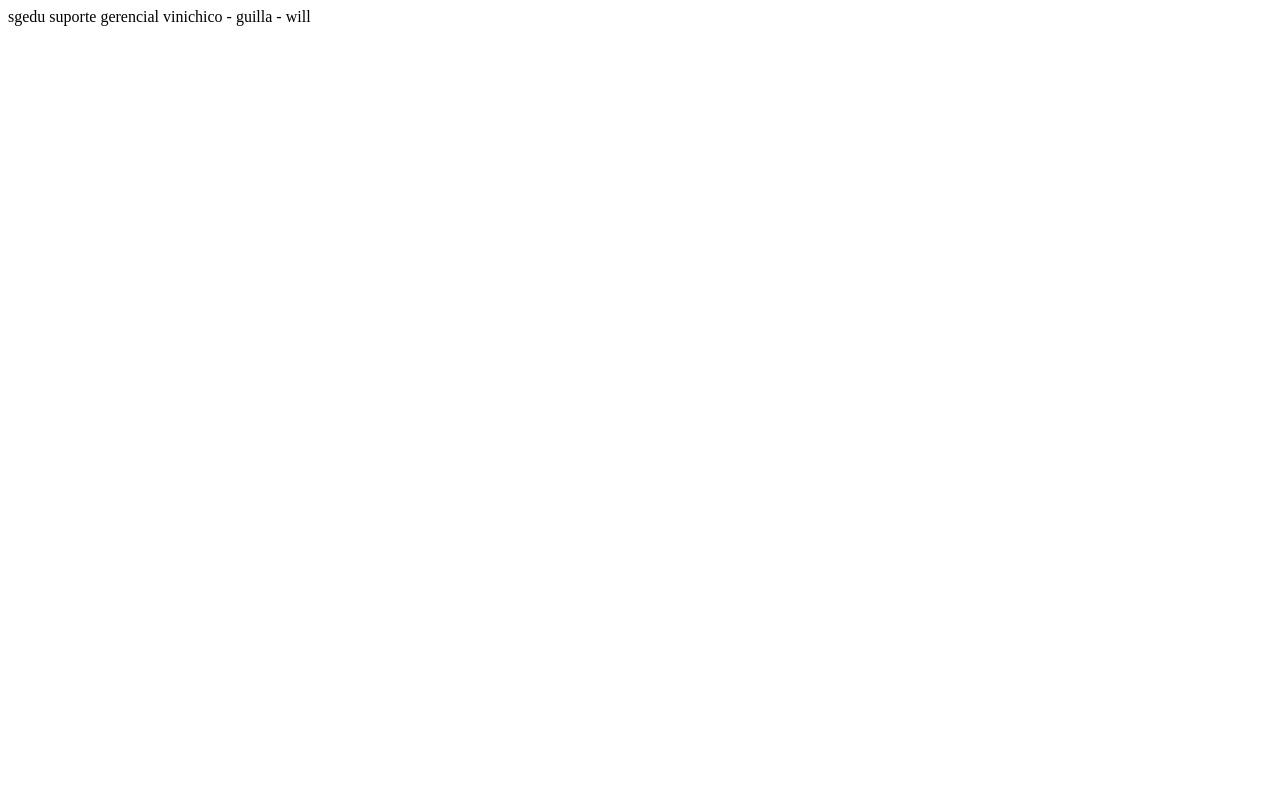
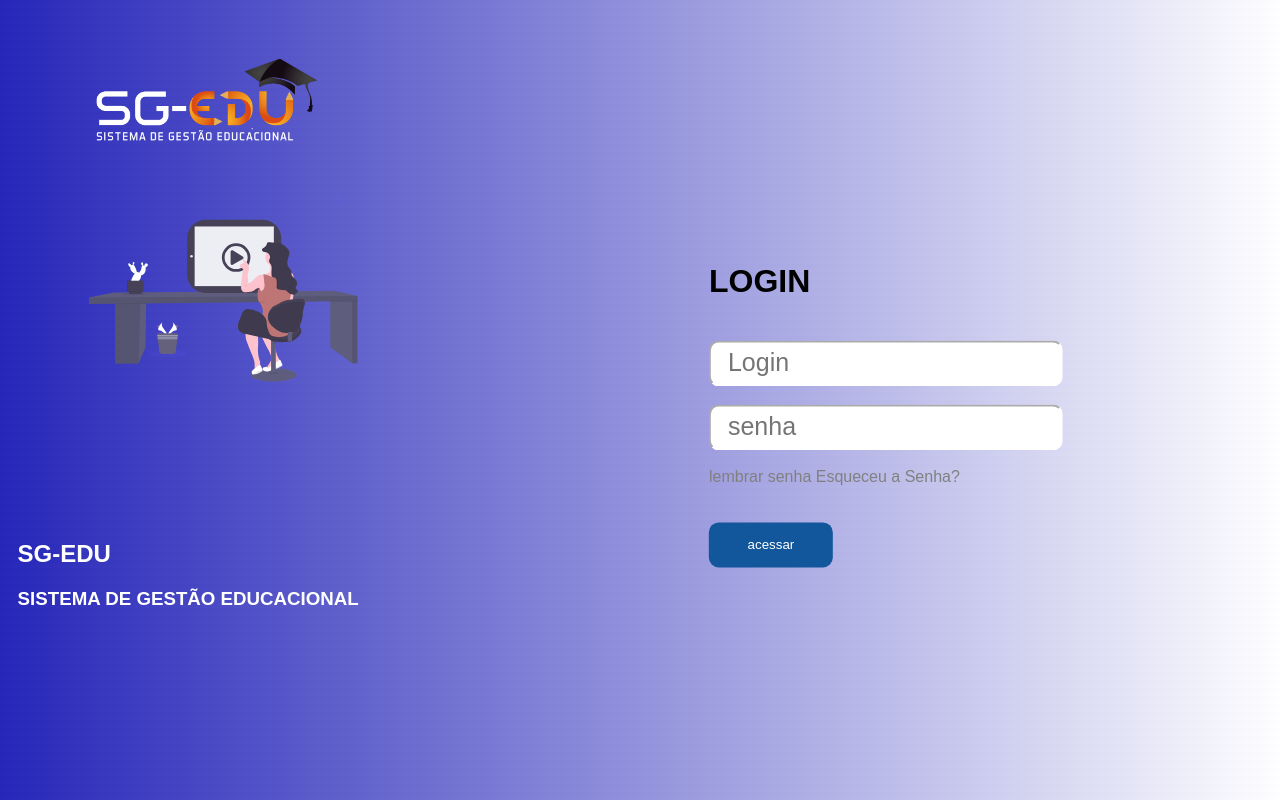
Before and after one commit to Igor-Ribeiro04/meu_site, a plain HTML site: page index.html in a window 1280 px wide. Drawn offline with Linux system fonts and the light colour scheme.

Commit message:
melhoria

```diff
--- a/index.html
+++ b/index.html
@@ -5,7 +5,82 @@
     <meta http-equiv="X-UA-Compatible" content="IE=edge">
     <meta name="viewport" content="width=device-width, initial-scale=1.0">
     <title>igor</title>
-</head>sgedu suporte gerencial vinichico - guilla - will<head>
+    <style>
+        body{
+            font-family: Arial, Helvetica, sans-serif;
+            background-image: linear-gradient(150deg, rgb(37, 37, 185), white);
+        }
+        div{;
+            position: absolute;
+            top: 50%;
+            left: 64%;
+            transform: translate(-37%,-49%);
+            padding: 80px;
+            border-radius: 15px;
+        }
+        input{
+            padding: 10px;
+            border-color: white;
+            outline: none;
+            font-size: 25px;
+            border-radius: 10px;
+            width: 330px;
+            height: 22px;
+        }
+        button{
+            background-color: rgb(18, 86, 155);
+            border: none;
+            padding: 15px;
+            width: 35%;
+            border-radius: 10px;
+            color: white
+        }
+    </style>
+</head>
 <body>
+    <div>
+        <h1>LOGIN</h1>
+        <br>
+        <input type="text" placeholder=" Login">
+        <br><br>
+        <input type="password" placeholder=" senha">
+        <br><br>
+        <a href="#" class="cursor-pointer select-none" for="remember-me">  lembrar senha</a>
+        <a href="#" class="fogot-password">Esqueceu a Senha?</a>
+        <br><br>
+        <br>
+        <button>acessar</button>
+    </div>
+    <div class="content-info">
+        <h2>SG-EDU</h2>
+        <H3>SISTEMA DE GESTÃO EDUCACIONAL</H3>
+    </div>
+    <img src="sg02.png" class="imagem-sg" alt="">
+    <img src="sg01.svg" class="imagem-final" alt="">
+    <STyle>
+       .content-info{
+        width: 600px;
+        color: white;
+        font-family:Arial, Helvetica, sans-serif;
+        transform: translate(-116%,15%);
+       }
+       a{
+        color: gray;
+        text-decoration: none;
+        cursor: pointer;
+       }
+       .imagem-sg{
+        position: absolute;
+        top: 10%;
+        width: 250px;
+        transform: translate(29%,-31%);
+       }
+       .imagem-final{
+        position: absolute;
+        width: 21%;
+        transform: translate(30%,100%);
+       }
+
+    </STyle>
 </body>
 </html>
```
Also changed, not shown: sg01.svg (added), sg02.png (added).
